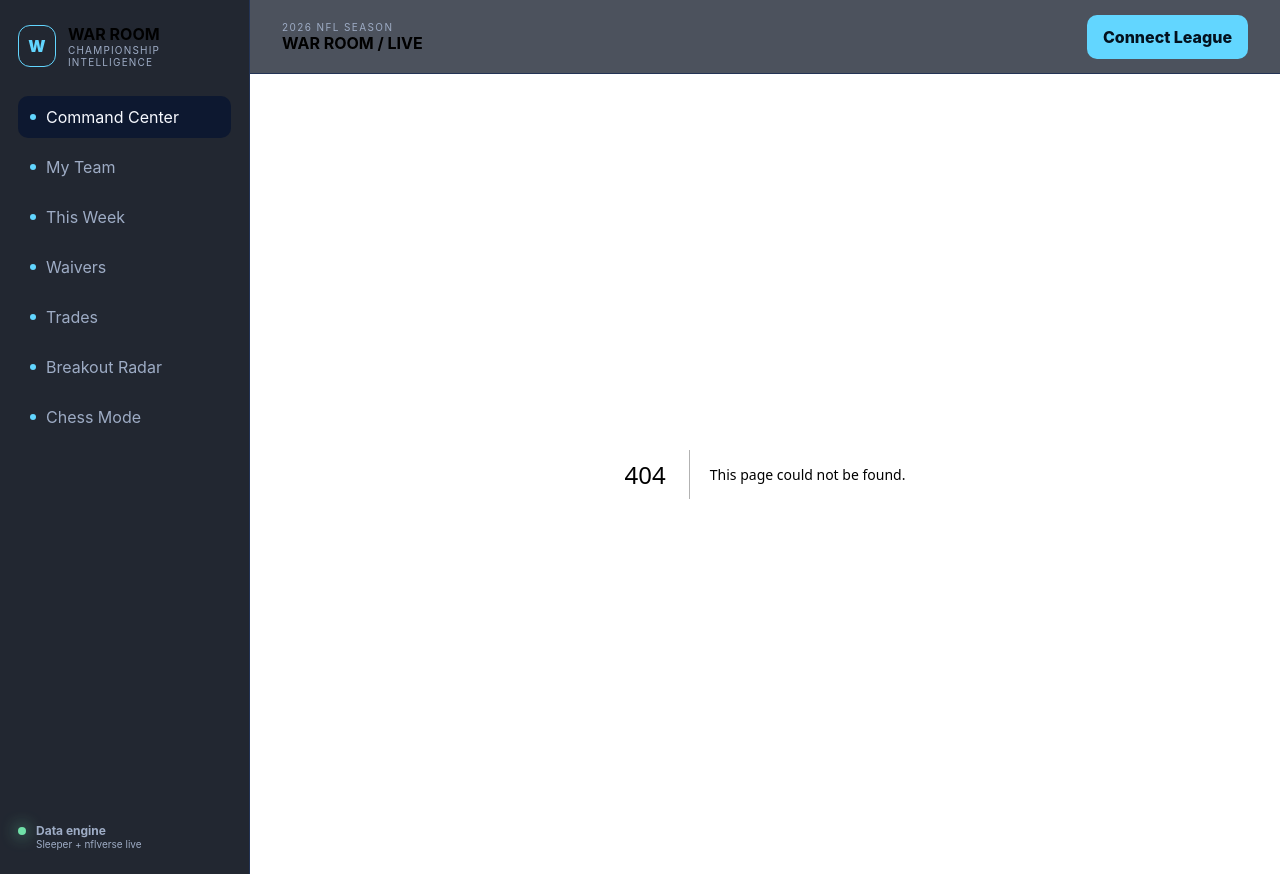
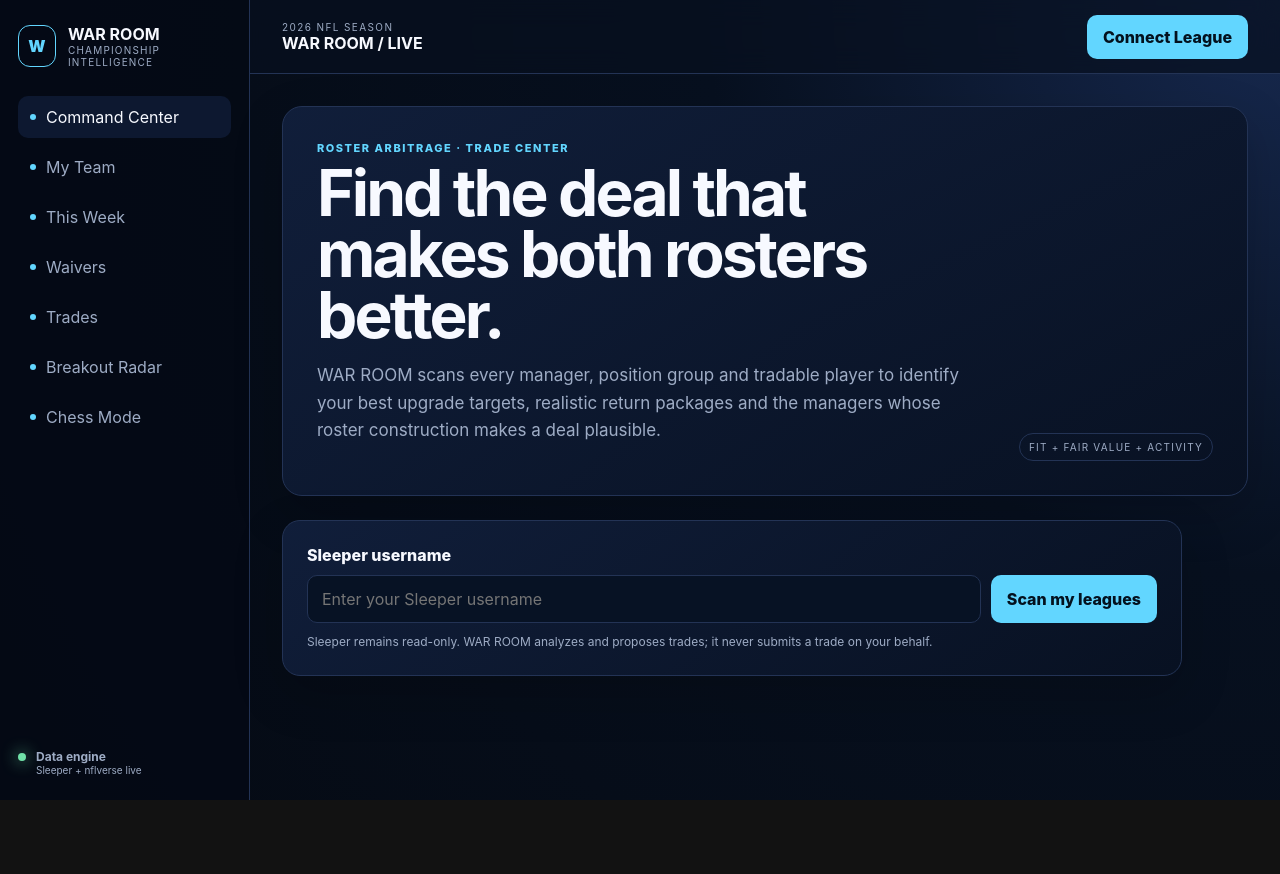
Before and after one commit to 352Legends/league-app, a Next.js app: page /trades in a window 1280 px wide. Before the commit this address had no page. After the commit the page ends 800 px from the top, so only its background shows below. Built offline with nearby package versions, Linux system fonts and the light colour scheme.

Commit message:
feat: add league-aware Trade Center entry

```diff
--- /dev/null
+++ b/src/app/trades/page.tsx
@@ -0,0 +1,80 @@
+import Link from "next/link";
+import { sleeper, SleeperApiError } from "@/lib/sleeper/client";
+
+async function loadSleeperAccount(value: string) {
+  try {
+    const user = await sleeper.getUser(value);
+    const state = await sleeper.getNflState();
+    const season = state.league_season || state.season;
+    const leagues = await sleeper.getLeagues(user.user_id, season);
+    return { ok: true as const, user, season, leagues };
+  } catch (error) {
+    const message = error instanceof SleeperApiError && error.status === 404
+      ? "That Sleeper username could not be found."
+      : "Sleeper data is temporarily unavailable. WAR ROOM will not invent league data.";
+    return { ok: false as const, message };
+  }
+}
+
+export default async function TradesPage({ searchParams }: { searchParams: Promise<{ username?: string }> }) {
+  const { username } = await searchParams;
+  const value = username?.trim() ?? "";
+  const result = value ? await loadSleeperAccount(value) : null;
+
+  return (
+    <div className="page-wrap">
+      <section className="hero-panel trade-hero">
+        <div>
+          <p className="eyebrow">ROSTER ARBITRAGE · TRADE CENTER</p>
+          <h1>Find the deal that makes both rosters better.</h1>
+          <p className="lede">WAR ROOM scans every manager, position group and tradable player to identify your best upgrade targets, realistic return packages and the managers whose roster construction makes a deal plausible.</p>
+        </div>
+        <span className="status-chip">FIT + FAIR VALUE + ACTIVITY</span>
+      </section>
+
+      <section className="section-block connect-panel">
+        <form method="get" className="connect-form">
+          <label htmlFor="username">Sleeper username</label>
+          <div className="connect-row">
+            <input id="username" name="username" defaultValue={value} placeholder="Enter your Sleeper username" autoComplete="off" />
+            <button type="submit" className="connect-button">Scan my leagues</button>
+          </div>
+          <p className="metric-detail">Sleeper remains read-only. WAR ROOM analyzes and proposes trades; it never submits a trade on your behalf.</p>
+        </form>
+      </section>
+
+      {result && !result.ok ? <div className="error-banner">{result.message}</div> : null}
+
+      {result?.ok ? (
+        <section className="section-block">
+          <div className="section-heading">
+            <div><p className="eyebrow">SELECT LEAGUE</p><h2>{result.user.display_name ?? result.user.username ?? value}</h2></div>
+            <span className="status-chip">{result.season} · {result.leagues.length} LEAGUE{result.leagues.length === 1 ? "" : "S"}</span>
+          </div>
+          {result.leagues.length === 0 ? (
+            <p className="empty-state">No Sleeper NFL leagues were found for the current league season.</p>
+          ) : (
+            <div className="league-list">
+              {result.leagues.map((league) => {
+                const query = new URLSearchParams({
+                  sleeperUserId: result.user.user_id,
+                  sleeperUsername: result.user.username ?? result.user.display_name ?? value,
+                });
+                return (
+                  <article className="league-card" key={league.league_id}>
+                    <div>
+                      <p className="eyebrow">{league.status.toUpperCase()}</p>
+                      <h3>{league.name}</h3>
+                      <p>{league.total_rosters} teams · roster needs, surpluses and manager trade behavior</p>
+                    </div>
+                    <Link href={`/trades/${league.league_id}?${query.toString()}`} className="connect-button">Open Trade Center →</Link>
+                  </article>
+                );
+              })}
+            </div>
+          )}
+        </section>
+      ) : null}
+    </div>
+  );
+}
```
